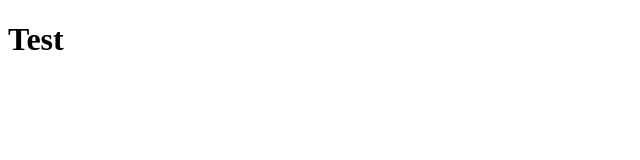
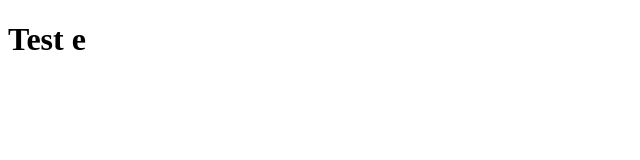
Before and after one commit to bshr011/git_course, a plain HTML site: page index.html in a window 1280 px wide. Shown: the full height of the page, 0-640 px from the left. Drawn offline with Linux system fonts and the light colour scheme.

Commit message:
the neu bransh

```diff
--- a/index.html
+++ b/index.html
@@ -6,6 +6,6 @@
     <title>Document</title>
   </head>
   <body>
-    <h1>Test</h1>
+    <h1>Test e</h1>
   </body>
 </html>
```
